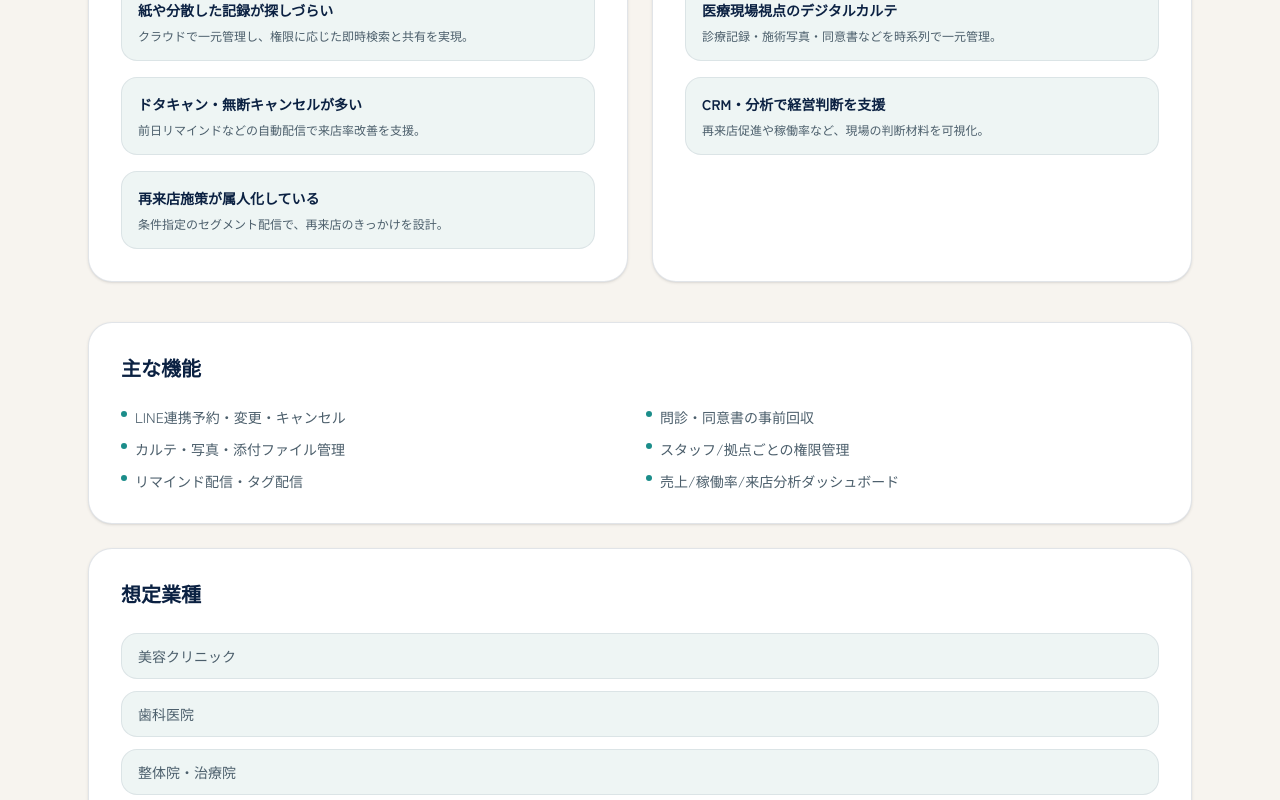
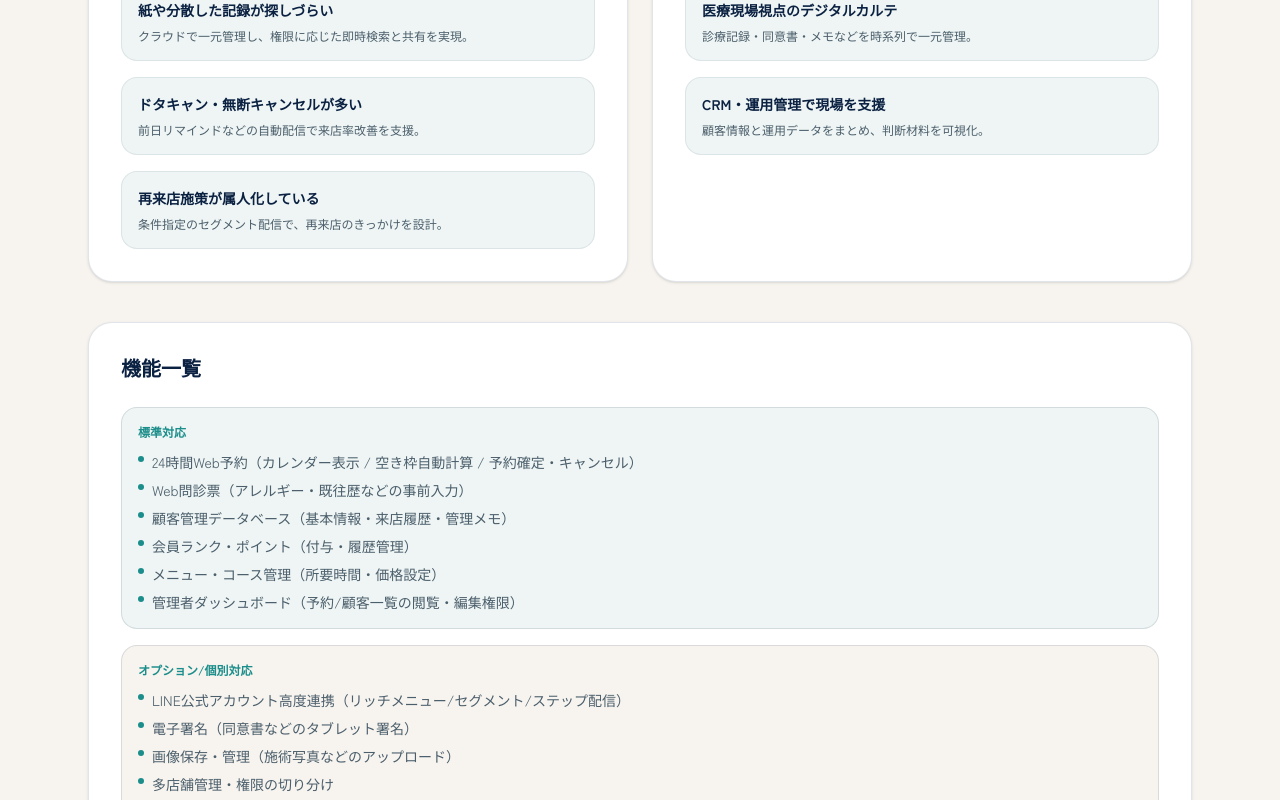
Before and after one commit to cyakkunnlove/cocopharmacyHP, a Next.js app: page /products/cocokarte in a window 1280 px wide. Shown: the part 1560-2360 px from the top of the page. Built offline with nearby package versions, Linux system fonts and the light colour scheme; no server answers.

Commit message:
feat(products): revise feature list

```diff
--- a/src/app/products/cocokarte/page.tsx
+++ b/src/app/products/cocokarte/page.tsx
@@ -43,22 +43,30 @@ const strengths = [
   {
     title: "医療現場視点のデジタルカルテ",
     detail:
-      "診療記録・施術写真・同意書などを時系列で一元管理。",
+      "診療記録・同意書・メモなどを時系列で一元管理。",
   },
   {
-    title: "CRM・分析で経営判断を支援",
+    title: "CRM・運用管理で現場を支援",
     detail:
-      "再来店促進や稼働率など、現場の判断材料を可視化。",
+      "顧客情報と運用データをまとめ、判断材料を可視化。",
   },
 ];
 
-const coreFunctions = [
-  "LINE連携予約・変更・キャンセル",
-  "問診・同意書の事前回収",
-  "カルテ・写真・添付ファイル管理",
-  "スタッフ/拠点ごとの権限管理",
-  "リマインド配信・タグ配信",
-  "売上/稼働率/来店分析ダッシュボード",
+const standardFeatures = [
+  "24時間Web予約（カレンダー表示 / 空き枠自動計算 / 予約確定・キャンセル）",
+  "Web問診票（アレルギー・既往歴などの事前入力）",
+  "顧客管理データベース（基本情報・来店履歴・管理メモ）",
+  "会員ランク・ポイント（付与・履歴管理）",
+  "メニュー・コース管理（所要時間・価格設定）",
+  "管理者ダッシュボード（予約/顧客一覧の閲覧・編集権限）",
+];
+
+const optionalFeatures = [
+  "LINE公式アカウント高度連携（リッチメニュー/セグメント/ステップ配信）",
+  "電子署名（同意書などのタブレット署名）",
+  "画像保存・管理（施術写真などのアップロード）",
+  "多店舗管理・権限の切り分け",
+  "データ移行（既存データの移管）",
 ];
 
 const industries = [
@@ -195,15 +203,38 @@ export default function CoCoKartePage() {
 
         <div className="mt-10 grid gap-6 lg:grid-cols-[1.1fr,0.9fr]">
           <Reveal className="rounded-3xl border border-[rgba(11,33,66,0.12)] bg-white p-8 shadow-sm">
-            <h2 className="text-xl font-semibold">主な機能</h2>
-            <ul className="mt-6 grid gap-3 text-sm text-[var(--ink-muted)] md:grid-cols-2">
-              {coreFunctions.map((item) => (
+            <h2 className="text-xl font-semibold">機能一覧</h2>
+            <div className="mt-6 grid gap-4">
+              <div className="rounded-2xl border border-[rgba(11,33,66,0.12)] bg-[var(--mist)] p-4">
+                <p className="text-xs font-semibold text-[var(--brand)]">
+                  標準対応
+                </p>
+                <ul className="mt-3 space-y-2 text-sm text-[var(--ink-muted)]">
+                  {standardFeatures.map((item) => (
                     <li key={item} className="flex items-start gap-2">
                       <span className="mt-1 h-1.5 w-1.5 rounded-full bg-[var(--brand)]" />
                       <span>{item}</span>
                     </li>
                   ))}
                 </ul>
+              </div>
+              <div className="rounded-2xl border border-[rgba(11,33,66,0.12)] bg-[var(--sand)] p-4">
+                <p className="text-xs font-semibold text-[var(--brand)]">
+                  オプション/個別対応
+                </p>
+                <ul className="mt-3 space-y-2 text-sm text-[var(--ink-muted)]">
+                  {optionalFeatures.map((item) => (
+                    <li key={item} className="flex items-start gap-2">
+                      <span className="mt-1 h-1.5 w-1.5 rounded-full bg-[var(--brand)]" />
+                      <span>{item}</span>
+                    </li>
+                  ))}
+                </ul>
+                <p className="mt-3 text-xs text-[var(--ink-muted)]">
+                  要件に合わせて構築・設定します。詳細はご相談ください。
+                </p>
+              </div>
+            </div>
           </Reveal>
           <Reveal className="rounded-3xl border border-[rgba(11,33,66,0.12)] bg-white p-8 shadow-sm">
             <h2 className="text-xl font-semibold">想定業種</h2>
```
Lines whose indentation alone changed are shown as unchanged.
